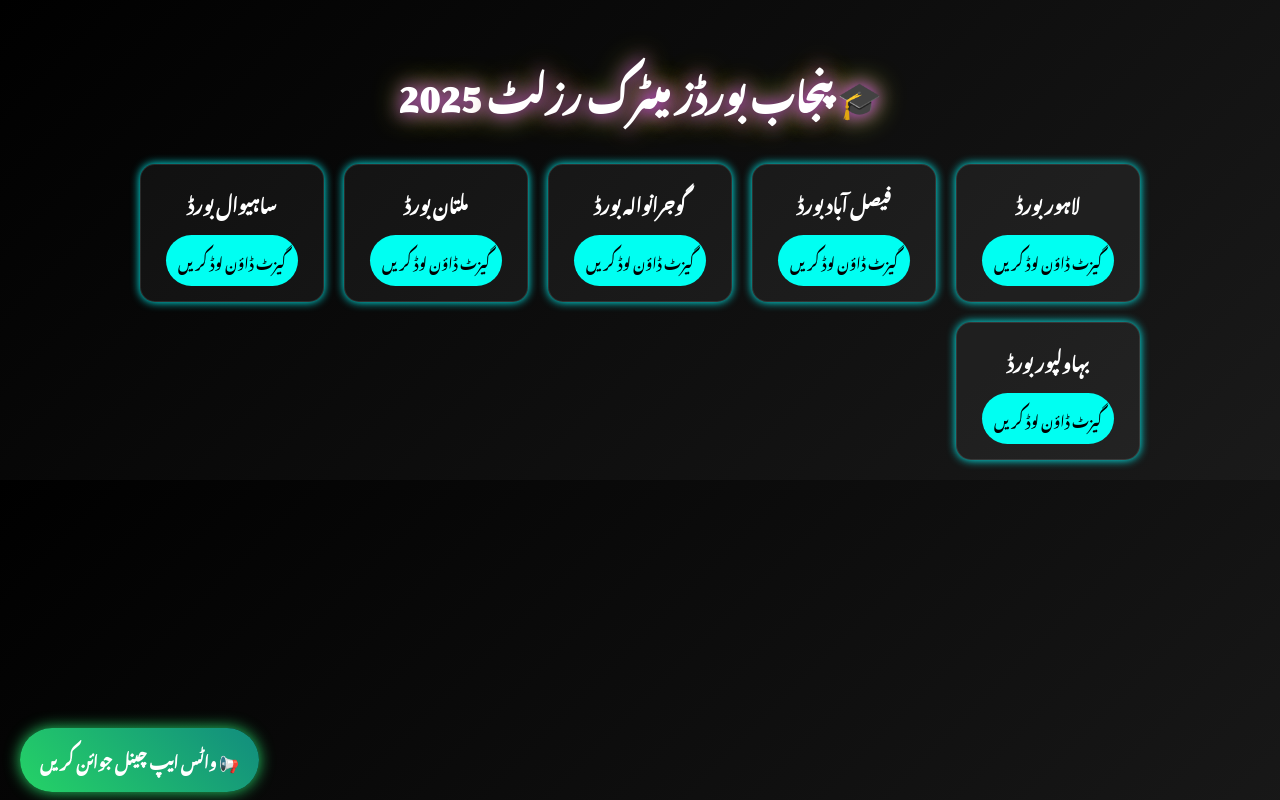
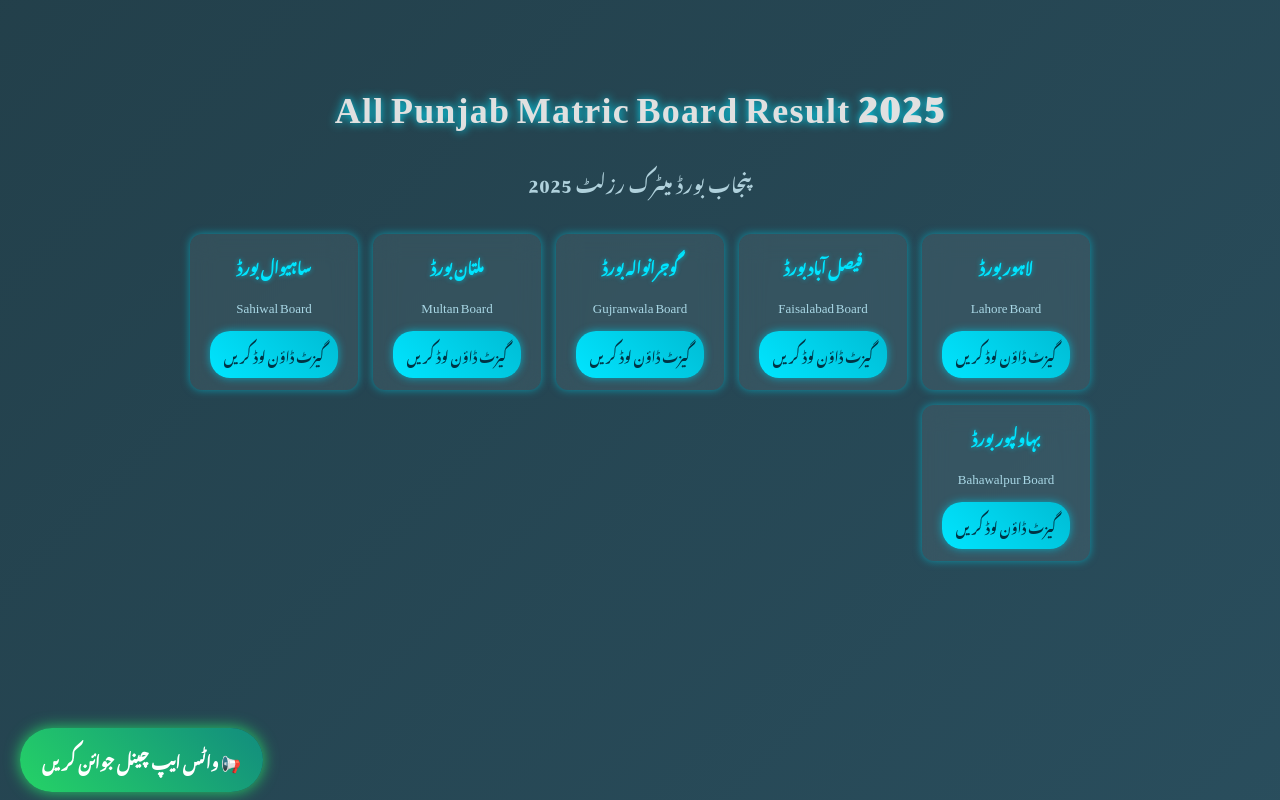
Before and after one commit to abdullahasad491326/METRIC-RESULT-2025, a plain HTML site: page index.html in a window 1280 px wide. Drawn offline with Linux system fonts and the light colour scheme; a web font is replaced by a local one.

Commit message:
Update index.html

```diff
--- a/index.html
+++ b/index.html
@@ -1,94 +1,111 @@
 <!DOCTYPE html>
 <html lang="ur">
 <head>
-  <meta charset="UTF-8">
-  <title>پنجاب میٹرک رزلٹ 2025</title>
-  <meta name="viewport" content="width=device-width, initial-scale=1.0">
-  <link href="https://fonts.googleapis.com/css2?family=Noto+Nastaliq+Urdu&display=swap" rel="stylesheet">
+  <meta charset="UTF-8" />
+  <title>پنجاب بورڈ میٹرک رزلٹ 2025</title>
+  <meta name="viewport" content="width=device-width, initial-scale=1" />
+  <link href="https://fonts.googleapis.com/css2?family=Noto+Nastaliq+Urdu&display=swap" rel="stylesheet" />
   <style>
+    * {
+      box-sizing: border-box;
+    }
     body {
       font-family: 'Noto Nastaliq Urdu', serif;
-      background: linear-gradient(135deg, #000000, #1a1a1a);
       direction: rtl;
-      color: #ffffff;
-      padding: 20px;
       margin: 0;
+      padding: 30px 15px 80px;
+      background: linear-gradient(135deg, #0f2027, #203a43, #2c5364);
+      background-size: 400% 400%;
+      animation: gradientBG 12s ease infinite;
+      color: #e0e0e0;
+      text-align: center;
     }
-
+    @keyframes gradientBG {
+      0% { background-position: 0% 50%; }
+      50% { background-position: 100% 50%; }
+      100% { background-position: 0% 50%; }
+    }
     h1 {
-      text-align: center;
       font-size: 36px;
+      margin-bottom: 8px;
+      text-shadow: 0 0 10px #00e5ff;
+      letter-spacing: 1.2px;
+    }
+    h2 {
+      font-size: 18px;
       margin-bottom: 30px;
-      text-shadow: 0 0 15px #0ff;
-      animation: glowText 2s infinite alternate;
+      color: #b0d1dc;
+      font-weight: 500;
+      letter-spacing: 0.6px;
     }
-
-    @keyframes glowText {
-      from { text-shadow: 0 0 10px #0ff, 0 0 20px #0ff; }
-      to   { text-shadow: 0 0 20px #f0f, 0 0 30px #ff0; }
-    }
-
     .grid {
       display: grid;
-      grid-template-columns: repeat(auto-fit, minmax(160px, 1fr));
-      gap: 20px;
-      max-width: 1000px;
+      grid-template-columns: repeat(auto-fit, minmax(140px, 1fr));
+      gap: 15px;
+      max-width: 900px;
       margin: auto;
     }
-
     .card {
-      background: rgba(255, 255, 255, 0.05);
-      border: 1px solid rgba(255, 255, 255, 0.1);
-      border-radius: 15px;
-      padding: 15px;
-      text-align: center;
-      box-shadow: 0 0 10px #0ff;
-      transition: 0.3s;
+      background: rgba(255, 255, 255, 0.07);
+      backdrop-filter: blur(12px);
+      border-radius: 12px;
+      padding: 12px 10px;
+      box-shadow: 0 0 8px #00bcd4aa;
+      transition: transform 0.3s ease, box-shadow 0.3s ease;
+      cursor: pointer;
     }
-
     .card:hover {
-      box-shadow: 0 0 25px #0ff, 0 0 45px #f0f;
-      transform: scale(1.05);
+      transform: scale(1.07);
+      box-shadow: 0 0 20px #00e5ffdd;
     }
-
     .board-name {
-      font-size: 18px;
-      font-weight: bold;
+      font-size: 15px;
+      font-weight: 700;
+      margin-bottom: 4px;
+      color: #00e5ff;
+      text-shadow: 0 0 5px #00bcd4cc;
+    }
+    .board-name-eng {
+      font-size: 13px;
+      font-weight: 500;
       margin-bottom: 10px;
+      color: #aad8e6;
     }
-
     .download-btn {
       display: inline-block;
-      background: #00fff2;
-      color: #000;
-      padding: 8px 12px;
-      border-radius: 30px;
-      font-size: 14px;
+      padding: 7px 14px;
+      background: linear-gradient(45deg, #00e5ff, #00bcd4);
+      color: #003344;
+      font-weight: 600;
+      font-size: 13px;
+      border-radius: 20px;
       text-decoration: none;
-      transition: background 0.3s;
+      box-shadow: 0 0 8px #00bcd4cc;
+      transition: background 0.3s ease, color 0.3s ease;
     }
-
     .download-btn:hover {
-      background: #00ff91;
+      background: linear-gradient(45deg, #00bcd4, #00838f);
+      color: #d0f0fb;
+      box-shadow: 0 0 15px #00e5ff;
     }
-
     .whatsapp-channel {
       position: fixed;
       bottom: 20px;
       left: 20px;
       z-index: 999;
     }
-
     .whatsapp-link {
       background: linear-gradient(45deg, #25d366, #128C7E);
       color: #fff;
-      padding: 12px 20px;
+      padding: 12px 22px;
       border-radius: 50px;
+      font-weight: 700;
+      font-size: 16px;
       text-decoration: none;
-      font-weight: bold;
       box-shadow: 0 0 15px #25d366;
+      transition: background 0.3s ease;
+      user-select: none;
     }
-
     .whatsapp-link:hover {
       background: #1ebe5b;
     }
@@ -96,38 +113,44 @@
 </head>
 <body>
 
-  <h1>🎓 پنجاب بورڈز میٹرک رزلٹ 2025</h1>
+  <h1>All Punjab Matric Board Result 2025</h1>
+  <h2>پنجاب بورڈ میٹرک رزلٹ 2025</h2>
 
   <div class="grid">
     <div class="card">
       <div class="board-name">لاہور بورڈ</div>
+      <div class="board-name-eng">Lahore Board</div>
       <a class="download-btn" href="https://example.com/lahore" target="_blank">گیزٹ ڈاؤن لوڈ کریں</a>
     </div>
     <div class="card">
       <div class="board-name">فیصل آباد بورڈ</div>
+      <div class="board-name-eng">Faisalabad Board</div>
       <a class="download-btn" href="https://example.com/faisalabad" target="_blank">گیزٹ ڈاؤن لوڈ کریں</a>
     </div>
     <div class="card">
       <div class="board-name">گوجرانوالہ بورڈ</div>
+      <div class="board-name-eng">Gujranwala Board</div>
       <a class="download-btn" href="https://example.com/gujranwala" target="_blank">گیزٹ ڈاؤن لوڈ کریں</a>
     </div>
     <div class="card">
       <div class="board-name">ملتان بورڈ</div>
+      <div class="board-name-eng">Multan Board</div>
       <a class="download-btn" href="https://example.com/multan" target="_blank">گیزٹ ڈاؤن لوڈ کریں</a>
     </div>
     <div class="card">
       <div class="board-name">ساہیوال بورڈ</div>
+      <div class="board-name-eng">Sahiwal Board</div>
       <a class="download-btn" href="https://example.com/sahiwal" target="_blank">گیزٹ ڈاؤن لوڈ کریں</a>
     </div>
     <div class="card">
       <div class="board-name">بہاولپور بورڈ</div>
+      <div class="board-name-eng">Bahawalpur Board</div>
       <a class="download-btn" href="https://example.com/bahawalpur" target="_blank">گیزٹ ڈاؤن لوڈ کریں</a>
     </div>
-    <!-- مزید بورڈز یہاں ایڈ کریں -->
   </div>
 
   <div class="whatsapp-channel">
-    <a class="whatsapp-link" href="https://whatsapp.com/channel/0029Vb9shWp4o7qPSrCXS603" target="_blank">
+    <a class="whatsapp-link" href="https://whatsapp.com/channel/0029Vb9shWp4o7qPSrCXS603" target="_blank" rel="noopener">
       📢 واٹس ایپ چینل جوائن کریں
     </a>
   </div>
```
